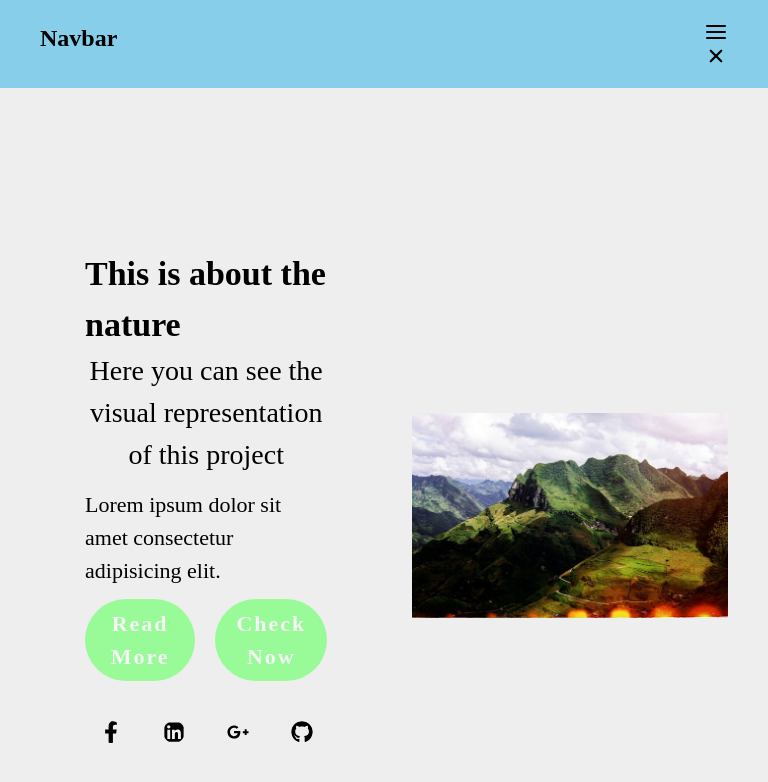
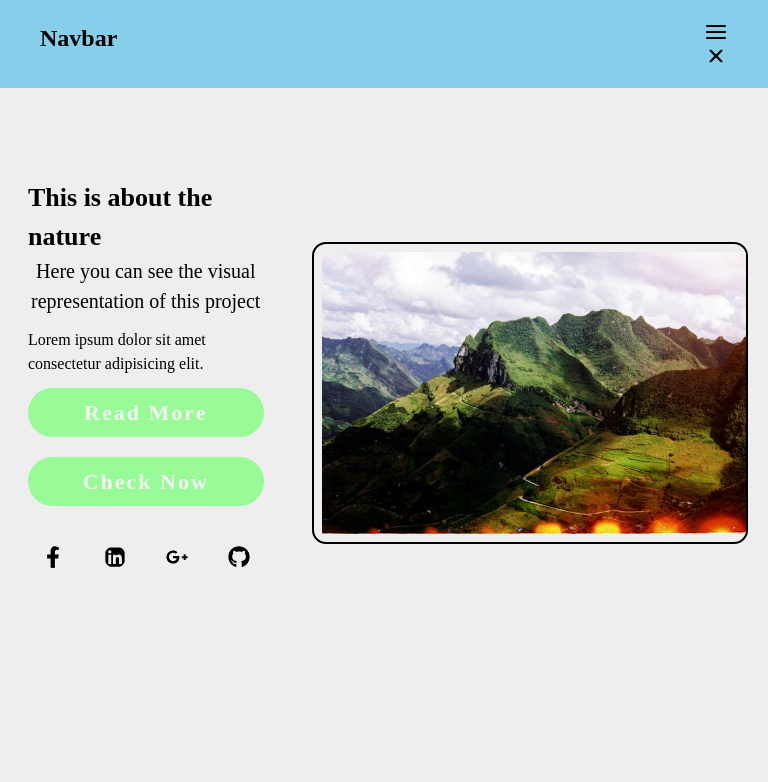
Before and after one commit to neelendrareddy9001/json_webtoken-authentication, a React (Create React App) app in the folder client/: page / in a window 768 px wide. Shown: the top 782 px of the page. Built offline with nearby package versions, Linux system fonts and the light colour scheme.

Commit message:
responsive adding

```diff
--- a/client/src/App.css
+++ b/client/src/App.css
@@ -68,9 +68,33 @@ nav ul li a {
 
 
 
+@media screen and (max-width: 320px)  {
+    .section-container {
+        margin: 45px 5px;
+    }
+    .home-container {
+        display: flex;
+        flex-direction: column;
+    }
+}
 
 
+@media screen and (max-width: 375px) {
+    .section-container {
+        margin: 40px 10px;
+    }
+    .home-container {
+        flex-direction: column;
+        display: flex;
+    }
+}
 
+@media screen and(min-width: 540px){
+    .home-container {
+        flex-direction: column;
+        display: flex;
+    }
+}
 
 
 @media screen and (max-width: 768px) {
@@ -82,6 +106,27 @@ nav ul li a {
     }
     nav .menu-icon {
         display: block;
+    }
+    h1 {
+        font-size: 26px;
+    }
+    h4 {
+        font-size: 20px;
+    }
+    p {
+        font-size: 16px;
+    }
+    .section-container {
+        margin: 90px 20px;
+    }
+    .btns {
+        display: flex;
+        flex-direction: column;
+        justify-content: flex-start;
+    }
+    .home {
+        margin: 0;
+        padding: 0 8px;
     }
 }
 
--- a/client/src/index.css
+++ b/client/src/index.css
@@ -40,7 +40,18 @@ h4 {
   font-size: 28px;
   font-weight: 500;
 }
+.img-container {
+  border-radius: 14px;
+  border: 2px solid #000;
 
+}
+.img-container img {
+  width: 100%;
+  height: 100%;
+  margin: 8px;
+  overflow: hidden;
+  border-top-left-radius: 12px;
+}
 
 p {
   font-size: 22px;
```
